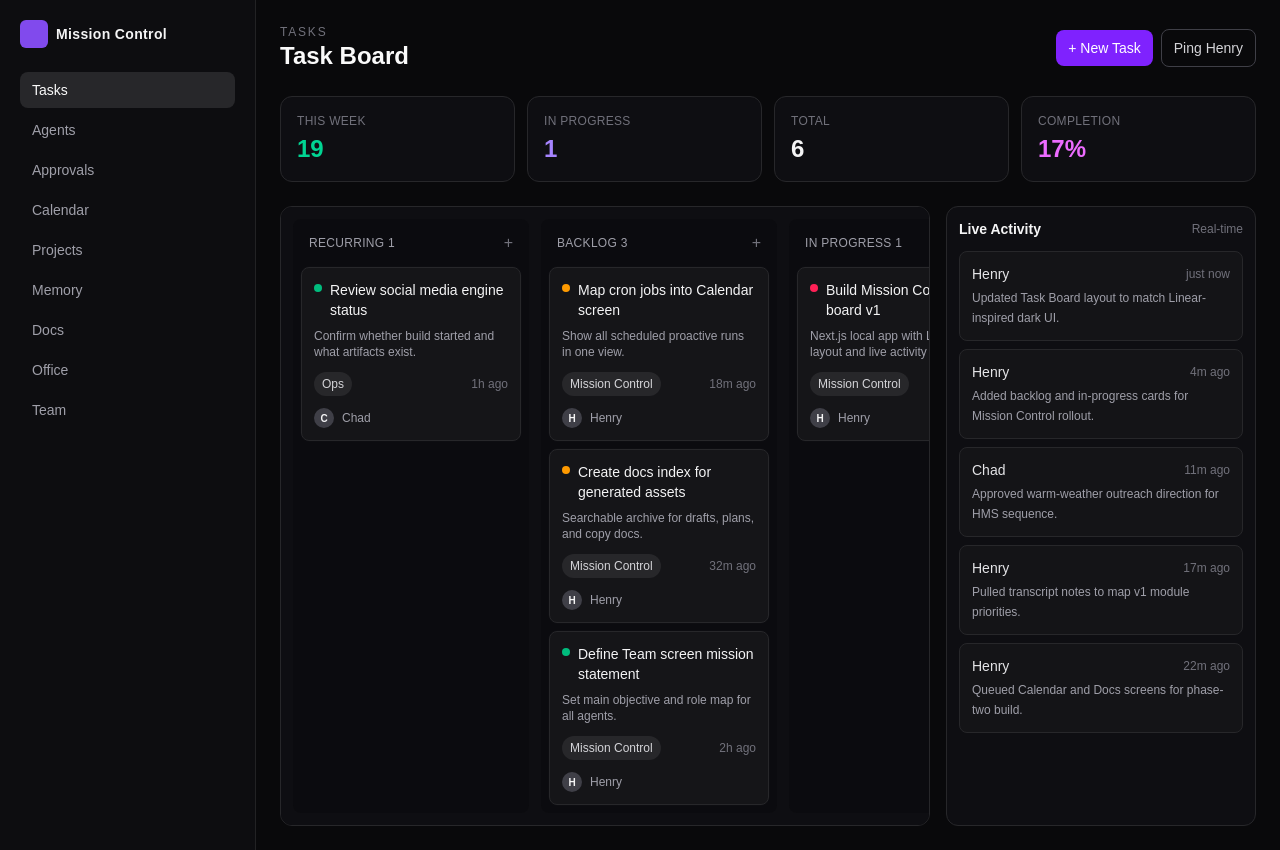
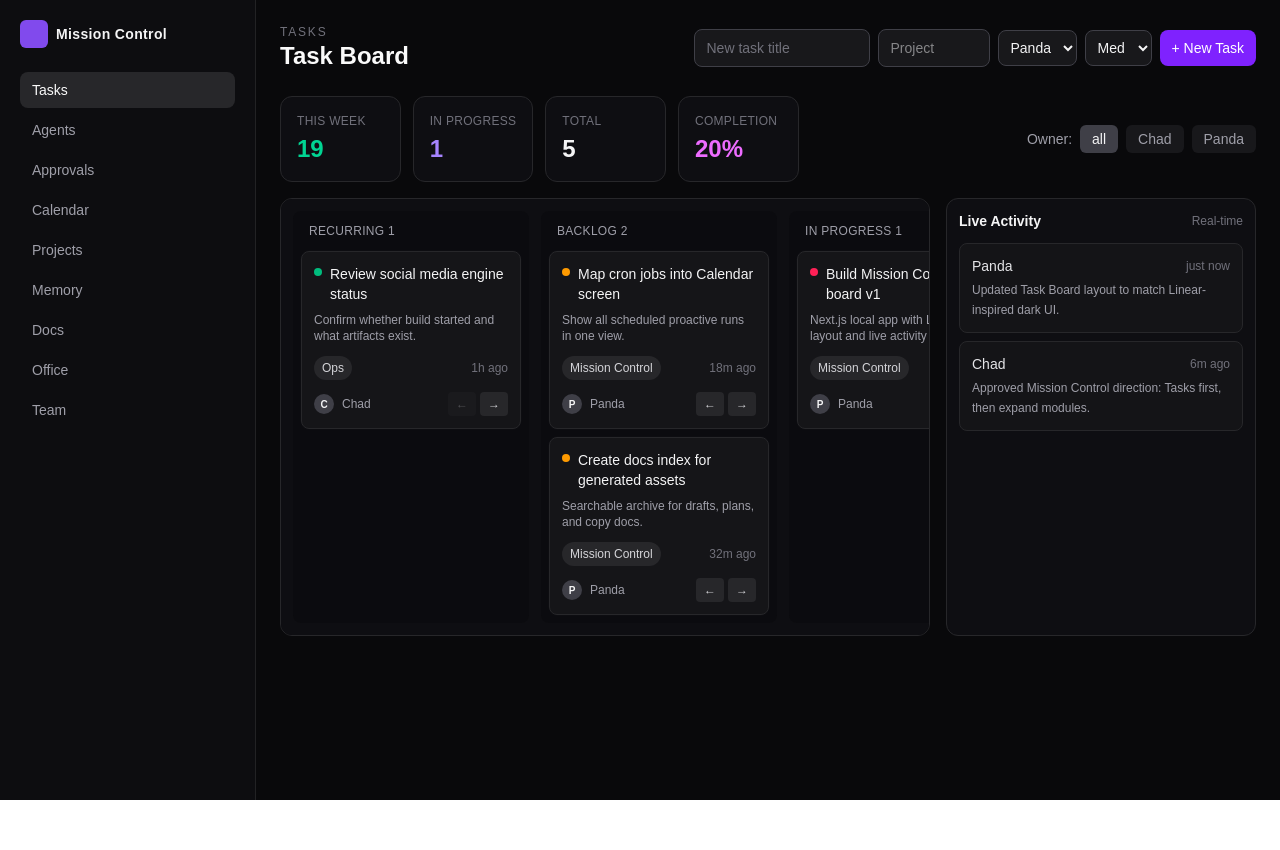
Before and after one commit to maltch1977/mission_control, a Next.js app in the folder mission-control/: page / in a window 1280 px wide. After the commit the page ends 800 px from the top, so only its background shows below. Built offline with nearby package versions, Linux system fonts and the light colour scheme.

Commit message:
feat: upgrade tasks board with Panda owner, local persistence, and workflow actions

```diff
--- a/mission-control/src/app/layout.tsx
+++ b/mission-control/src/app/layout.tsx
@@ -13,8 +13,8 @@ const geistMono = Geist_Mono({
 });
 
 export const metadata: Metadata = {
-  title: "Create Next App",
-  description: "Generated by create next app",
+  title: "Mission Control",
+  description: "Panda Mission Control dashboard",
 };
 
 export default function RootLayout({
--- a/mission-control/src/app/page.tsx
+++ b/mission-control/src/app/page.tsx
@@ -1,10 +1,14 @@
+"use client";
+
+import { FormEvent, useEffect, useMemo, useState } from "react";
+
 type TaskStatus = "recurring" | "backlog" | "in-progress" | "review";
 
 type Task = {
   id: string;
   title: string;
   description: string;
-  owner: "Chad" | "Henry";
+  owner: "Chad" | "Panda";
   project: string;
   updated: string;
   priority: "high" | "med" | "low";
@@ -18,7 +22,7 @@ type Activity = {
   time: string;
 };
 
-const tasks: Task[] = [
+const seedTasks: Task[] = [
   {
     id: "t1",
     title: "Finalize HMS warm-weather email sequence",
@@ -33,7 +37,7 @@ const tasks: Task[] = [
     id: "t2",
     title: "Build Mission Control task board v1",
     description: "Next.js local app with Linear-style layout and live activity feed.",
-    owner: "Henry",
+    owner: "Panda",
     project: "Mission Control",
     updated: "just now",
     priority: "high",
@@ -43,7 +47,7 @@ const tasks: Task[] = [
     id: "t3",
     title: "Map cron jobs into Calendar screen",
     description: "Show all scheduled proactive runs in one view.",
-    owner: "Henry",
+    owner: "Panda",
     project: "Mission Control",
     updated: "18m ago",
     priority: "med",
@@ -53,7 +57,7 @@ const tasks: Task[] = [
     id: "t4",
     title: "Create docs index for generated assets",
     description: "Searchable archive for drafts, plans, and copy docs.",
-    owner: "Henry",
+    owner: "Panda",
     project: "Mission Control",
     updated: "32m ago",
     priority: "med",
@@ -69,62 +73,24 @@ const tasks: Task[] = [
     priority: "low",
     status: "recurring",
   },
-  {
-    id: "t6",
-    title: "Define Team screen mission statement",
-    description: "Set main objective and role map for all agents.",
-    owner: "Henry",
-    project: "Mission Control",
-    updated: "2h ago",
-    priority: "low",
-    status: "backlog",
-  },
 ];
 
-const activity: Activity[] = [
+const seedActivity: Activity[] = [
   {
     id: "a1",
-    agent: "Henry",
+    agent: "Panda",
     text: "Updated Task Board layout to match Linear-inspired dark UI.",
     time: "just now",
   },
   {
     id: "a2",
-    agent: "Henry",
-    text: "Added backlog and in-progress cards for Mission Control rollout.",
-    time: "4m ago",
-  },
-  {
-    id: "a3",
     agent: "Chad",
-    text: "Approved warm-weather outreach direction for HMS sequence.",
-    time: "11m ago",
-  },
-  {
-    id: "a4",
-    agent: "Henry",
-    text: "Pulled transcript notes to map v1 module priorities.",
-    time: "17m ago",
-  },
-  {
-    id: "a5",
-    agent: "Henry",
-    text: "Queued Calendar and Docs screens for phase-two build.",
-    time: "22m ago",
+    text: "Approved Mission Control direction: Tasks first, then expand modules.",
+    time: "6m ago",
   },
 ];
 
-const navItems = [
-  "Tasks",
-  "Agents",
-  "Approvals",
-  "Calendar",
-  "Projects",
-  "Memory",
-  "Docs",
-  "Office",
-  "Team",
-];
+const navItems = ["Tasks", "Agents", "Approvals", "Calendar", "Projects", "Memory", "Docs", "Office", "Team"];
 
 const statusLabels: Record<TaskStatus, string> = {
   recurring: "Recurring",
@@ -135,24 +101,115 @@ const statusLabels: Record<TaskStatus, string> = {
 
 const statusOrder: TaskStatus[] = ["recurring", "backlog", "in-progress", "review"];
 
+const nextStatus: Record<TaskStatus, TaskStatus | null> = {
+  recurring: "backlog",
+  backlog: "in-progress",
+  "in-progress": "review",
+  review: null,
+};
+
+const prevStatus: Record<TaskStatus, TaskStatus | null> = {
+  recurring: null,
+  backlog: "recurring",
+  "in-progress": "backlog",
+  review: "in-progress",
+};
+
 const priorityDot: Record<Task["priority"], string> = {
   high: "bg-rose-500",
   med: "bg-amber-500",
   low: "bg-emerald-500",
 };
 
-function getTasksByStatus(status: TaskStatus) {
-  return tasks.filter((task) => task.status === status);
-}
+const TASKS_KEY = "mission-control.tasks.v1";
+const ACTIVITY_KEY = "mission-control.activity.v1";
 
-function initials(name: Task["owner"]) {
-  return name === "Chad" ? "C" : "H";
-}
+type OwnerFilter = "all" | "Chad" | "Panda";
 
 export default function Home() {
-  const inProgress = getTasksByStatus("in-progress").length;
-  const completed = tasks.filter((task) => task.status === "review").length;
-  const completion = Math.round((completed / tasks.length) * 100);
+  const [tasks, setTasks] = useState<Task[]>(() => {
+    if (typeof window === "undefined") return seedTasks;
+    try {
+      const rawTasks = localStorage.getItem(TASKS_KEY);
+      return rawTasks ? (JSON.parse(rawTasks) as Task[]) : seedTasks;
+    } catch {
+      return seedTasks;
+    }
+  });
+
+  const [activity, setActivity] = useState<Activity[]>(() => {
+    if (typeof window === "undefined") return seedActivity;
+    try {
+      const rawActivity = localStorage.getItem(ACTIVITY_KEY);
+      return rawActivity ? (JSON.parse(rawActivity) as Activity[]) : seedActivity;
+    } catch {
+      return seedActivity;
+    }
+  });
+
+  const [ownerFilter, setOwnerFilter] = useState<OwnerFilter>("all");
+
+  useEffect(() => {
+    localStorage.setItem(TASKS_KEY, JSON.stringify(tasks));
+  }, [tasks]);
+
+  useEffect(() => {
+    localStorage.setItem(ACTIVITY_KEY, JSON.stringify(activity.slice(0, 40)));
+  }, [activity]);
+
+  const filteredTasks = useMemo(
+    () => tasks.filter((task) => ownerFilter === "all" || task.owner === ownerFilter),
+    [tasks, ownerFilter],
+  );
+
+  const inProgress = filteredTasks.filter((task) => task.status === "in-progress").length;
+  const completed = filteredTasks.filter((task) => task.status === "review").length;
+  const completion = filteredTasks.length ? Math.round((completed / filteredTasks.length) * 100) : 0;
+
+  const getTasksByStatus = (status: TaskStatus) => filteredTasks.filter((task) => task.status === status);
+
+  const pushActivity = (entry: Omit<Activity, "id" | "time">) => {
+    const now = new Date();
+    const time = now.toLocaleTimeString([], { hour: "numeric", minute: "2-digit" }).toLowerCase();
+    setActivity((prev) => [{ id: crypto.randomUUID(), time, ...entry }, ...prev].slice(0, 40));
+  };
+
+  const createTask = (form: FormData) => {
+    const title = String(form.get("title") || "").trim();
+    if (!title) return;
+
+    const newTask: Task = {
+      id: crypto.randomUUID(),
+      title,
+      description: String(form.get("description") || "").trim() || "No description provided.",
+      owner: (form.get("owner") as Task["owner"]) || "Panda",
+      project: String(form.get("project") || "General").trim() || "General",
+      priority: (form.get("priority") as Task["priority"]) || "med",
+      status: "backlog",
+      updated: "just now",
+    };
+
+    setTasks((prev) => [newTask, ...prev]);
+    pushActivity({ agent: newTask.owner, text: `Created task: ${newTask.title}` });
+  };
+
+  const moveTask = (taskId: string, direction: "forward" | "back") => {
+    setTasks((prev) =>
+      prev.map((task) => {
+        if (task.id !== taskId) return task;
+
+        const destination = direction === "forward" ? nextStatus[task.status] : prevStatus[task.status];
+        if (!destination) return task;
+
+        pushActivity({
+          agent: task.owner,
+          text: `Moved "${task.title}" from ${statusLabels[task.status]} to ${statusLabels[destination]}.`,
+        });
+
+        return { ...task, status: destination, updated: "just now" };
+      }),
+    );
+  };
 
   return (
     <div className="min-h-screen bg-[#09090b] text-zinc-100">
@@ -172,6 +229,7 @@ export default function Home() {
                     ? "bg-zinc-800 text-zinc-50"
                     : "text-zinc-400 hover:bg-zinc-800/60 hover:text-zinc-200"
                 }`}
+                type="button"
               >
                 {item}
               </button>
@@ -187,20 +245,57 @@ export default function Home() {
             </div>
 
             <div className="flex items-center gap-2 text-sm">
-              <button className="rounded-lg bg-violet-600 px-3 py-2 font-medium text-white hover:bg-violet-500">
+              <form
+                className="flex items-center gap-2"
+                onSubmit={(e: FormEvent<HTMLFormElement>) => {
+                  e.preventDefault();
+                  const form = new FormData(e.currentTarget);
+                  createTask(form);
+                  e.currentTarget.reset();
+                }}
+              >
+                <input
+                  name="title"
+                  placeholder="New task title"
+                  className="w-44 rounded-lg border border-zinc-700 bg-zinc-900 px-3 py-2 text-sm text-zinc-100 placeholder:text-zinc-500"
+                />
+                <input name="project" placeholder="Project" className="w-28 rounded-lg border border-zinc-700 bg-zinc-900 px-3 py-2 text-sm" />
+                <select name="owner" className="rounded-lg border border-zinc-700 bg-zinc-900 px-2 py-2 text-sm">
+                  <option>Panda</option>
+                  <option>Chad</option>
+                </select>
+                <select name="priority" defaultValue="med" className="rounded-lg border border-zinc-700 bg-zinc-900 px-2 py-2 text-sm">
+                  <option value="high">High</option>
+                  <option value="med">Med</option>
+                  <option value="low">Low</option>
+                </select>
+                <button className="rounded-lg bg-violet-600 px-3 py-2 font-medium text-white hover:bg-violet-500" type="submit">
                   + New Task
                 </button>
-              <button className="rounded-lg border border-zinc-700 px-3 py-2 text-zinc-300 hover:bg-zinc-800">
-                Ping Henry
-              </button>
+              </form>
             </div>
           </header>
 
-          <section className="mb-6 grid grid-cols-2 gap-3 md:grid-cols-4">
+          <section className="mb-4 flex flex-wrap items-center justify-between gap-3">
+            <div className="grid grid-cols-2 gap-3 md:grid-cols-4">
               <StatCard label="This week" value="19" accent="text-emerald-400" />
               <StatCard label="In progress" value={String(inProgress)} accent="text-violet-400" />
-            <StatCard label="Total" value={String(tasks.length)} accent="text-zinc-100" />
+              <StatCard label="Total" value={String(filteredTasks.length)} accent="text-zinc-100" />
               <StatCard label="Completion" value={`${completion}%`} accent="text-fuchsia-400" />
+            </div>
+            <div className="flex items-center gap-2 text-sm">
+              <span className="text-zinc-400">Owner:</span>
+              {(["all", "Chad", "Panda"] as OwnerFilter[]).map((owner) => (
+                <button
+                  key={owner}
+                  type="button"
+                  onClick={() => setOwnerFilter(owner)}
+                  className={`rounded-md px-3 py-1 ${ownerFilter === owner ? "bg-zinc-700 text-zinc-100" : "bg-zinc-900 text-zinc-400"}`}
+                >
+                  {owner}
+                </button>
+              ))}
+            </div>
           </section>
 
           <div className="grid gap-4 xl:grid-cols-[1fr_310px]">
@@ -212,38 +307,48 @@ export default function Home() {
                       <p className="text-xs font-medium uppercase tracking-wide text-zinc-400">
                         {statusLabels[status]} {getTasksByStatus(status).length}
                       </p>
-                      <button className="text-zinc-500 hover:text-zinc-300">+</button>
                     </div>
 
                     <div className="space-y-2">
                       {getTasksByStatus(status).length === 0 ? (
-                        <div className="rounded-md border border-dashed border-zinc-800 p-5 text-center text-xs text-zinc-500">
-                          No tasks
-                        </div>
+                        <div className="rounded-md border border-dashed border-zinc-800 p-5 text-center text-xs text-zinc-500">No tasks</div>
                       ) : (
                         getTasksByStatus(status).map((task) => (
-                          <article
-                            key={task.id}
-                            className="rounded-lg border border-zinc-800 bg-zinc-900/80 p-3 shadow-[0_0_0_1px_rgba(24,24,27,.2)]"
-                          >
+                          <article key={task.id} className="rounded-lg border border-zinc-800 bg-zinc-900/80 p-3 shadow-[0_0_0_1px_rgba(24,24,27,.2)]">
                             <div className="mb-2 flex items-start gap-2">
-                              <span
-                                className={`mt-1 h-2 w-2 shrink-0 rounded-full ${priorityDot[task.priority]}`}
-                              />
+                              <span className={`mt-1 h-2 w-2 shrink-0 rounded-full ${priorityDot[task.priority]}`} />
                               <h3 className="line-clamp-2 text-sm font-medium text-zinc-100">{task.title}</h3>
                             </div>
                             <p className="mb-3 line-clamp-2 text-xs text-zinc-400">{task.description}</p>
                             <div className="flex items-center justify-between text-xs">
-                              <span className="rounded-full bg-zinc-800 px-2 py-1 text-zinc-300">
-                                {task.project}
-                              </span>
+                              <span className="rounded-full bg-zinc-800 px-2 py-1 text-zinc-300">{task.project}</span>
                               <span className="text-zinc-500">{task.updated}</span>
                             </div>
-                            <div className="mt-3 flex items-center gap-2">
+                            <div className="mt-3 flex items-center justify-between gap-2">
+                              <div className="flex items-center gap-2">
                                 <span className="inline-flex h-5 w-5 items-center justify-center rounded-full bg-zinc-700 text-[10px] font-semibold text-zinc-100">
                                   {initials(task.owner)}
                                 </span>
                                 <span className="text-xs text-zinc-400">{task.owner}</span>
+                              </div>
+                              <div className="flex items-center gap-1">
+                                <button
+                                  type="button"
+                                  onClick={() => moveTask(task.id, "back")}
+                                  disabled={!prevStatus[task.status]}
+                                  className="rounded bg-zinc-800 px-2 py-1 text-xs text-zinc-300 disabled:opacity-30"
+                                >
+                                  ←
+                                </button>
+                                <button
+                                  type="button"
+                                  onClick={() => moveTask(task.id, "forward")}
+                                  disabled={!nextStatus[task.status]}
+                                  className="rounded bg-zinc-800 px-2 py-1 text-xs text-zinc-300 disabled:opacity-30"
+                                >
+                                  →
+                                </button>
+                              </div>
                             </div>
                           </article>
                         ))
@@ -278,15 +383,11 @@ export default function Home() {
   );
 }
 
-function StatCard({
-  label,
-  value,
-  accent,
-}: {
-  label: string;
-  value: string;
-  accent: string;
-}) {
+function initials(name: Task["owner"]) {
+  return name === "Chad" ? "C" : "P";
+}
+
+function StatCard({ label, value, accent }: { label: string; value: string; accent: string }) {
   return (
     <div className="rounded-xl border border-zinc-800 bg-[#0e0e12] p-4">
       <p className="text-xs uppercase tracking-wide text-zinc-500">{label}</p>
```
Lines whose indentation alone changed are shown as unchanged.
